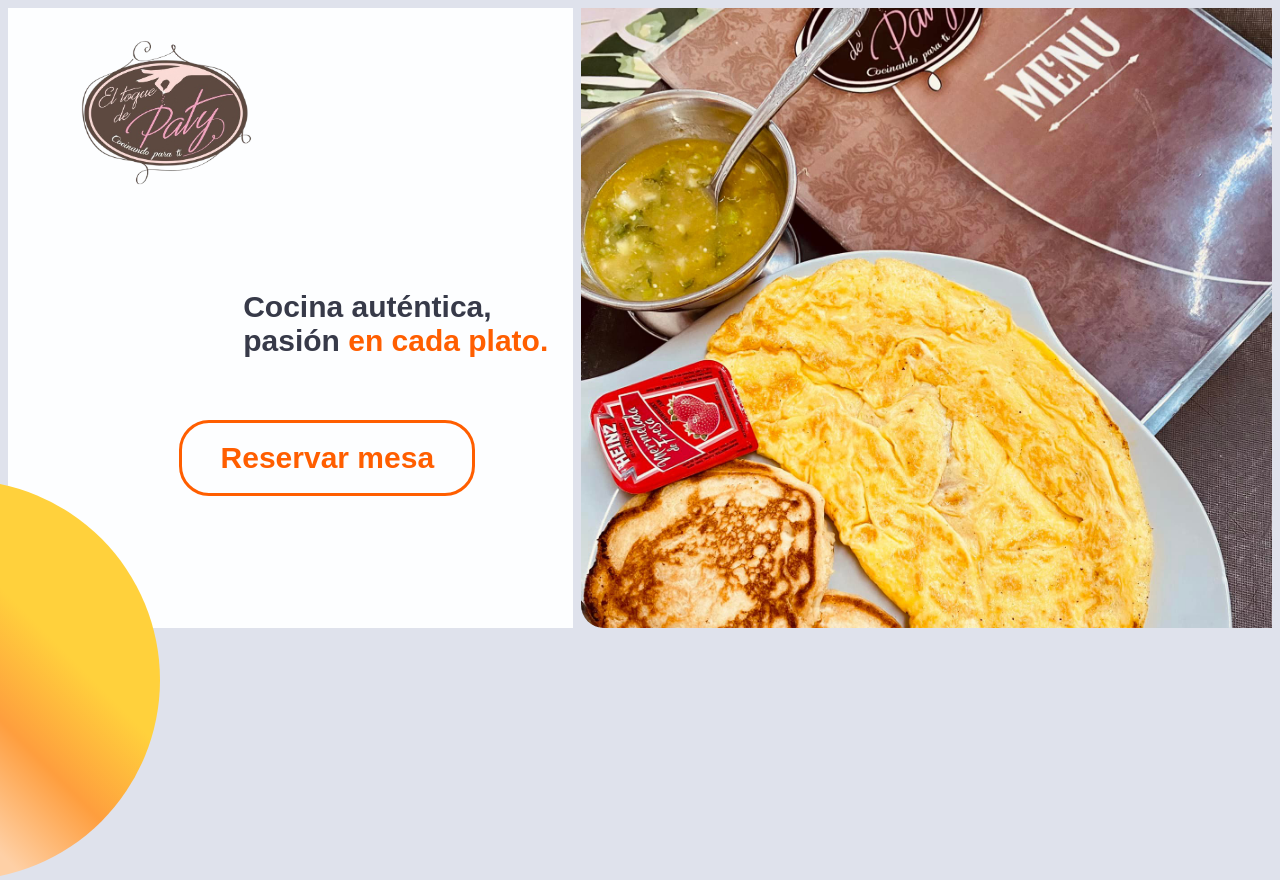
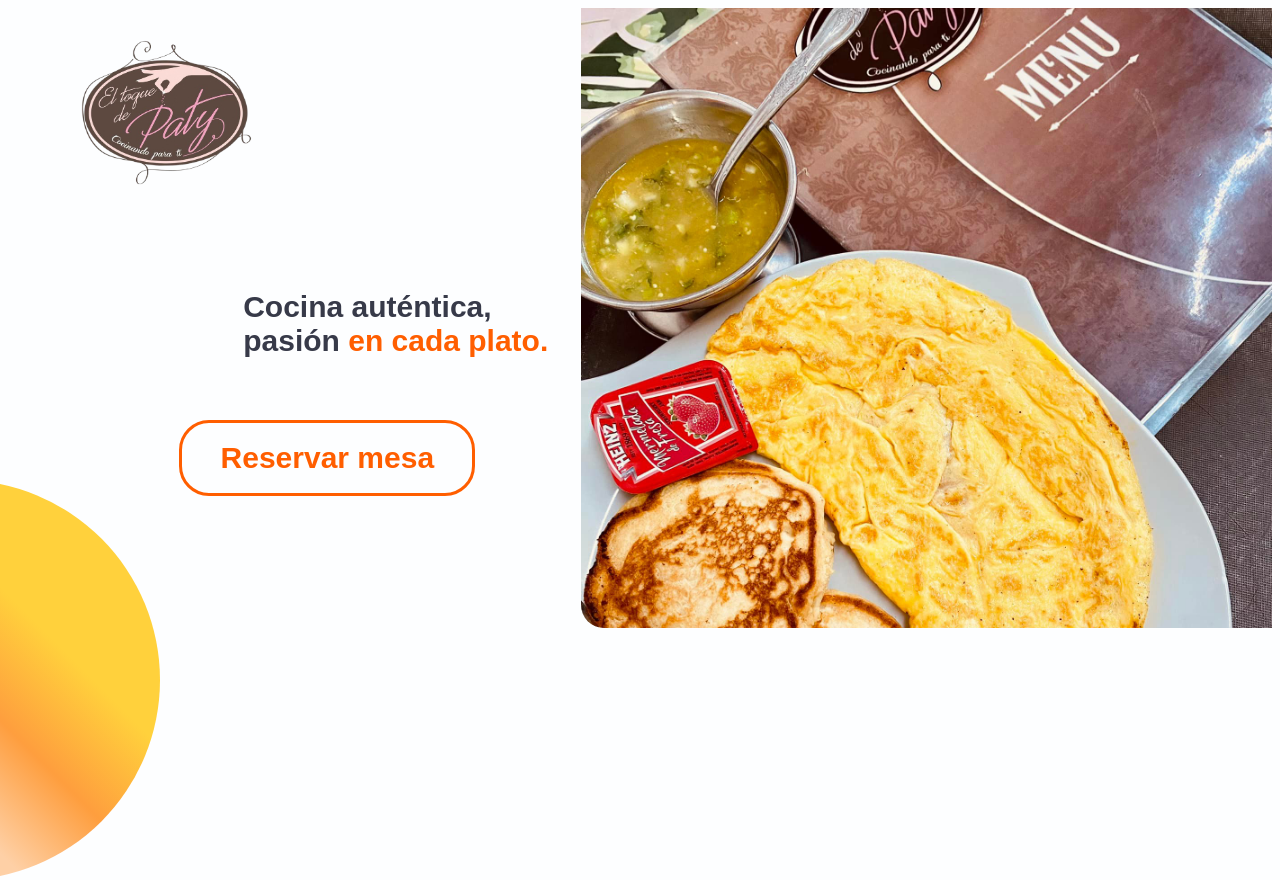
Before and after one commit to OmarF36/eltoquedepaty, a plain HTML site: page index.html in a window 1280 px wide. Drawn offline with Linux system fonts and the light colour scheme.

Commit message:
Update index.css

```diff
--- a/css/index.css
+++ b/css/index.css
@@ -4,7 +4,7 @@
 
 body{
   font-family: Montserrat, Arial;
-  background: #dfe2ec;
+  background: #fdfeff;
   text-decoration: none;
   color: #373a49;
   padding-top: 0;
```
